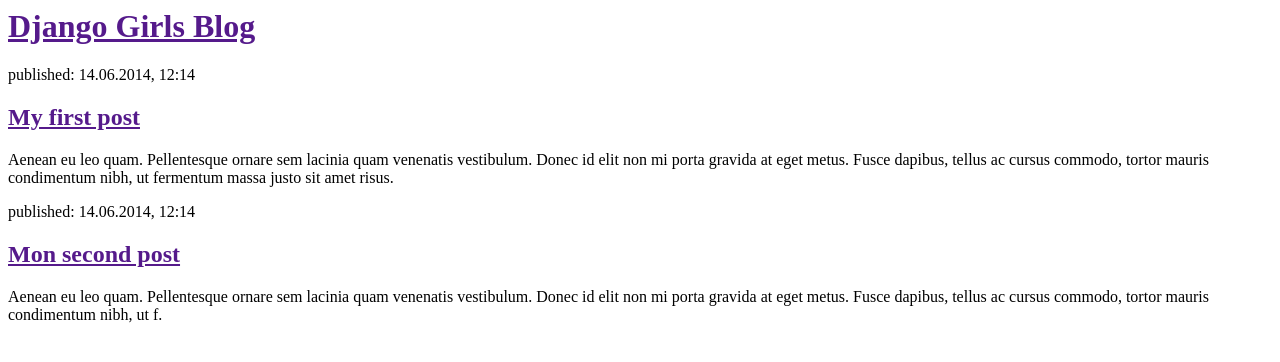
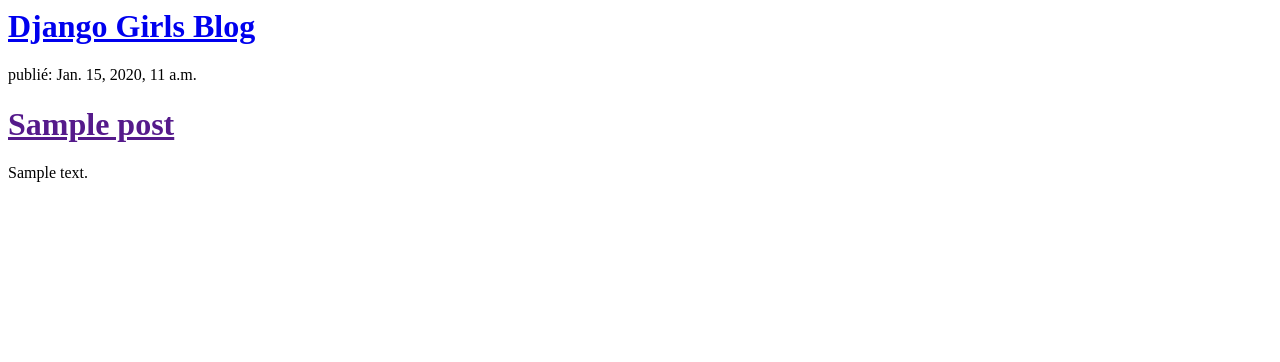
Before and after one commit to AudreyVincent/my-first-blog, a Django app: template blog/templates/blog/post_list.html in a window 1280 px wide. Shown: the top 362 px of the page. Run offline with Django 3.2, Linux system fonts and the light colour scheme; the template is opened without the code that fills it: values that come from a table or form of the project are taken from there, others are empty; tables that the repository leaves empty hold one stand-in row (values such as "Sample post").

Commit message:
Modified templates to display posts from database.

```diff
--- a/blog/templates/blog/post_list.html
+++ b/blog/templates/blog/post_list.html
@@ -1,21 +1,18 @@
 <html>
     <head>
-        <title>Je sais enfin comment ça s'appelle</title>
+        <title>Audrey's test</title>
     </head>
-     <div>
-            <h1><a href="">Django Girls Blog</a></h1>
-        </div>
+    <body>
+    	<div>
+        	<h1><a href="/">Django Girls Blog</a></h1>
+		</div>
 
-        <div>
-            <p>published: 14.06.2014, 12:14</p>
-            <h2><a href="">My first post</a></h2>
-            <p>Aenean eu leo quam. Pellentesque ornare sem lacinia quam venenatis vestibulum. Donec id elit non mi porta gravida at eget metus. Fusce dapibus, tellus ac cursus commodo, tortor mauris condimentum nibh, ut fermentum massa justo sit amet risus.</p>
-        </div>
-
-        <div>
-            <p>published: 14.06.2014, 12:14</p>
-            <h2><a href="">Mon second post</a></h2>
-            <p>Aenean eu leo quam. Pellentesque ornare sem lacinia quam venenatis vestibulum. Donec id elit non mi porta gravida at eget metus. Fusce dapibus, tellus ac cursus commodo, tortor mauris condimentum nibh, ut f.</p>
-        </div>
+		{% for post in posts %}
+    		<div>
+        		<p>publié: {{ post.published_date }}</p>
+        		<h1><a href="">{{ post.title }}</a></h1>
+        		<p>{{ post.text|linebreaksbr }}</p>
+    		</div>
+		{% endfor %}
     </body>
 </html>
```
Also changed, not shown: blog/views.py (+7 -1 lines).
